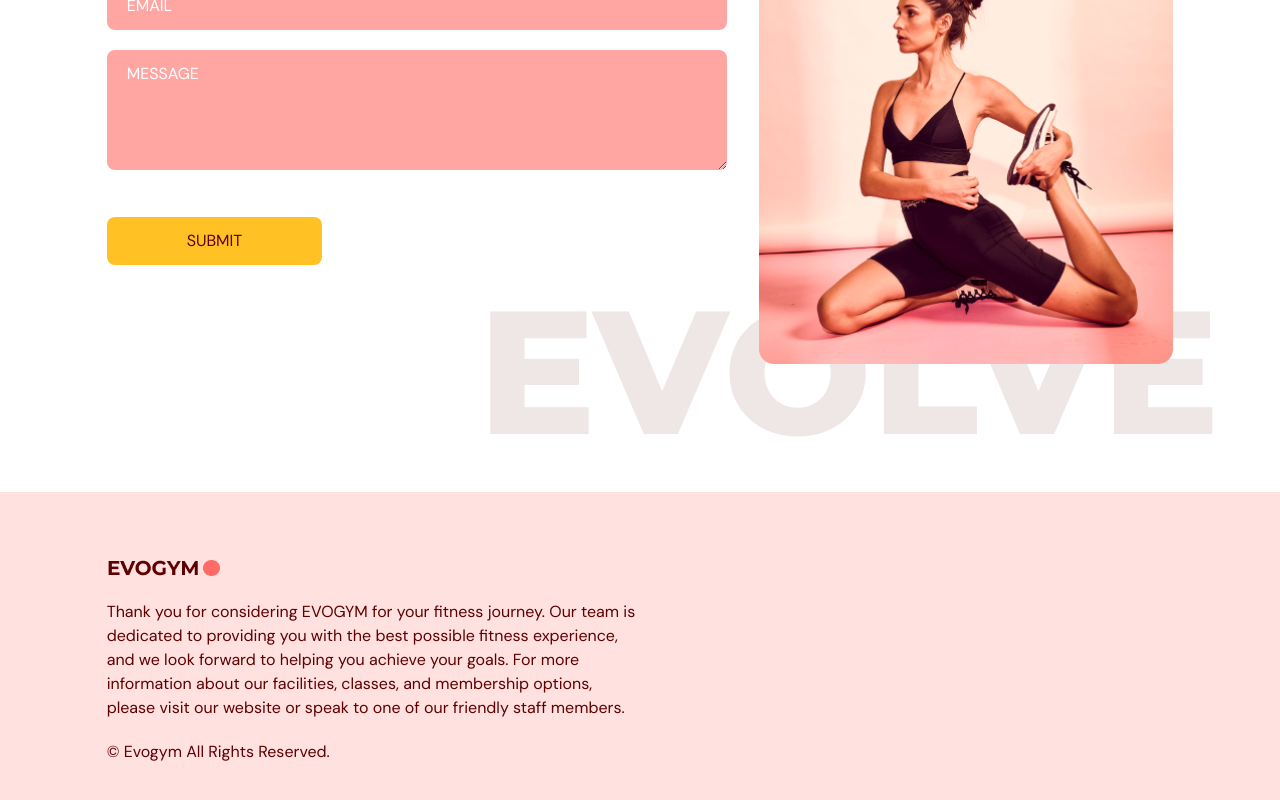
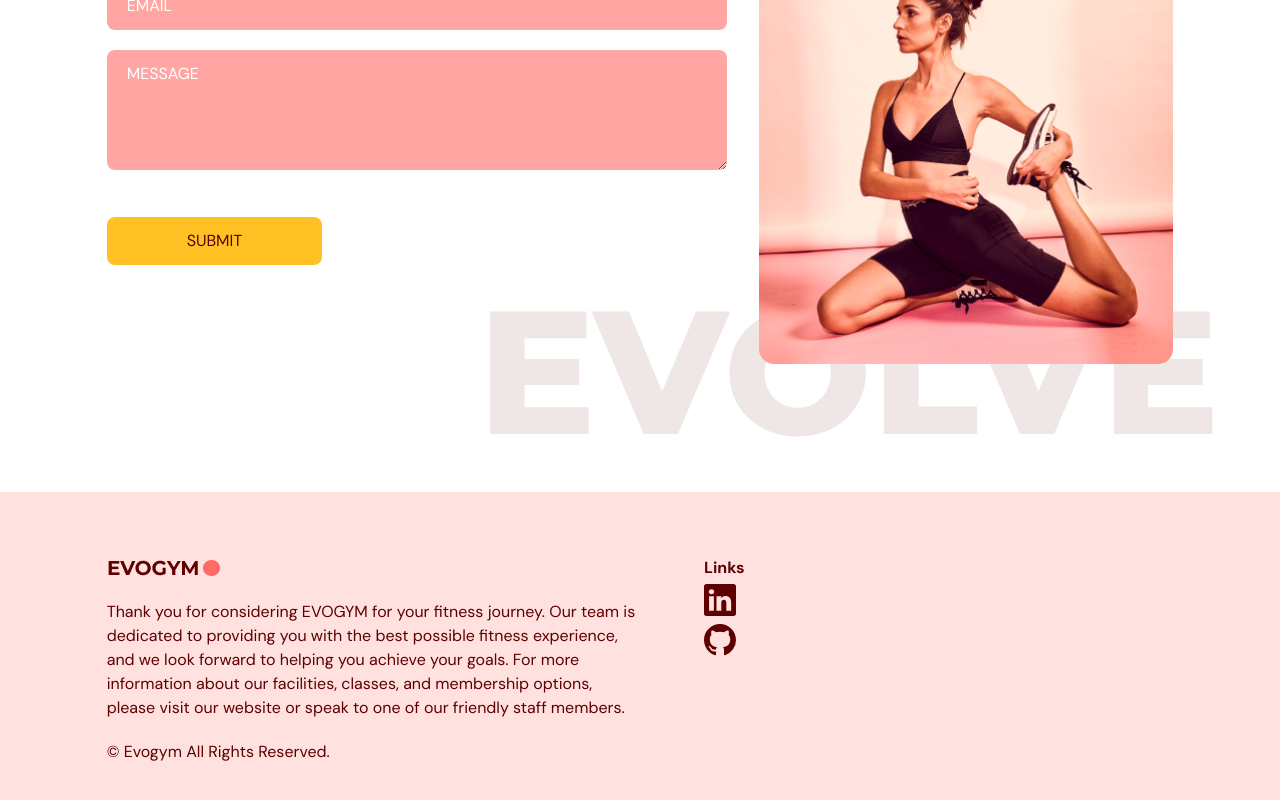
Before and after one commit to patrickgip94/EvoGym, a React (Vite) app: page / in a window 1280 px wide. Shown: the part 3479-4279 px from the top of the page. Built offline with nearby package versions, Linux system fonts and the light colour scheme.

Commit message:
Updated Footer component

```diff
--- a/package.json
+++ b/package.json
@@ -14,7 +14,8 @@
     "react": "^18.2.0",
     "react-anchor-link-smooth-scroll": "^1.0.12",
     "react-dom": "^18.2.0",
-    "react-hook-form": "^7.43.9"
+    "react-hook-form": "^7.43.9",
+    "react-icons": "^4.8.0"
   },
   "devDependencies": {
     "@types/node": "^18.15.11",
--- a/src/scenes/footer/index.tsx
+++ b/src/scenes/footer/index.tsx
@@ -1,4 +1,5 @@
 import Logo from "@/assets/Logo.png";
+import { BsGithub, BsLinkedin } from "react-icons/bs";
 
 const Footer = () => {
   return (
@@ -16,7 +17,22 @@ const Footer = () => {
           </p>
           <p>© Evogym All Rights Reserved.</p>
         </div>
-        <div></div>
+
+        <div className="mt-16 basis-1/4 md:mt-0">
+          <h1 className="font-bold">Links</h1>
+          <ul className="mt-1">
+            <li className="mb-2">
+              <a href="https://www.linkedin.com/in/patrickgip94/">
+                <BsLinkedin className="h-8 w-8" />
+              </a>
+            </li>
+            <li>
+              <a href="https://github.com/patrickgip94/EvoGym">
+                <BsGithub className="h-8 w-8" />
+              </a>
+            </li>
+          </ul>
+        </div>
         <div></div>
       </div>
     </footer>
```
Also changed, not shown: 1 other file (tests, documents, lock files or other folders).
